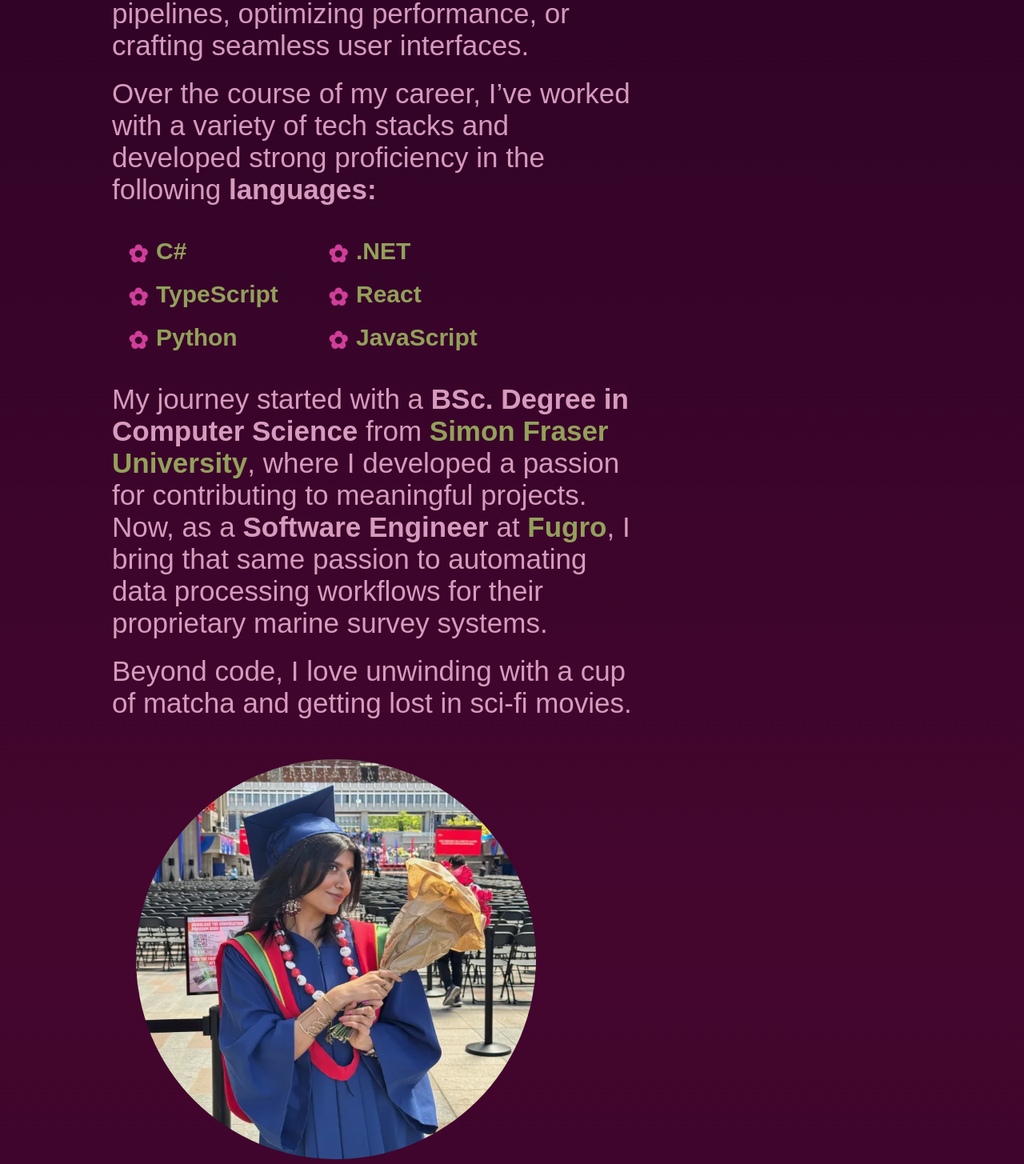
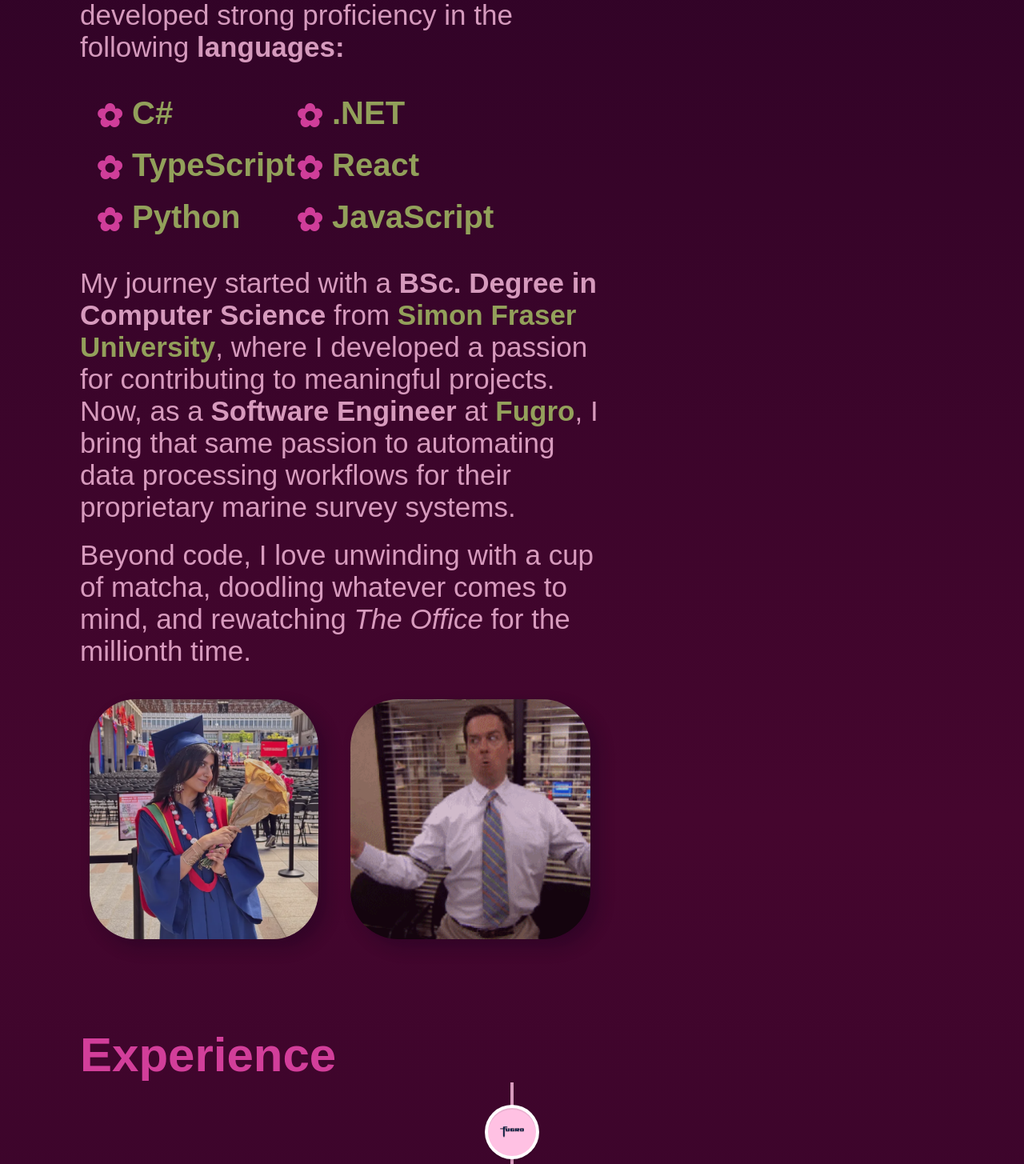
Before and after one commit to divyasoneji/Portfolio, a React (Vite) app: page / in a window 1280 px wide. Shown: the part 1335-2790 px from the top of the page at 80% size. Built offline with nearby package versions, Linux system fonts and the light colour scheme; a web font is replaced by a local one.

Commit message:
Update About Section

```diff
--- a/src/App.css
+++ b/src/App.css
@@ -14,7 +14,7 @@
 
 .fade-in-section {
   opacity: 0;
-  transform: translateY(20px);
+  transform: translateY(25px);
   transition: opacity 0.6s ease-out, transform 0.6s ease-out;
 }
 
--- a/src/components/About.tsx
+++ b/src/components/About.tsx
@@ -12,7 +12,7 @@
           <div>
             <div className="about-description">
               I thrive on making things easier for people — whether it’s
-              integrating CI/CD pipelines, optimizing performance, or crafting
+              automating CI/CD pipelines, optimizing performance, or crafting
               seamless user interfaces.
             </div>
             <div className="about-description">
@@ -31,19 +31,33 @@
               proprietary marine survey systems.
             </div>
             <div className="about-description">
-              Beyond code, I love unwinding with a cup of matcha and getting
-              lost in sci-fi movies.
+              Beyond code, I love unwinding with a cup of matcha, doodling
+              whatever comes to mind, and rewatching <i>The Office</i> for the
+              millionth time.
               <div className="matcha-container">
                 <MatchaCheers></MatchaCheers>
               </div>
             </div>
           </div>
-
-          <img
-            className="about-grad-pic"
-            src="/assets/sfu-grad-pic.png"
-            alt="Grad"
-          />
+          <div>
+            <div className="about-description" id="about-media">
+              <img
+                className="keyboard-gif"
+                src="/assets/keyboard.gif"
+                alt="Keyboard"
+              />
+              <img
+                className="about-grad-pic"
+                src="/assets/sfu-grad-pic.png"
+                alt="Grad"
+              />
+              <img
+                className="the-office-gif"
+                src="/assets/the-office.gif"
+                alt="The Office"
+              />
+            </div>
+          </div>
         </div>
       </FadeInSection>
     </div>
--- a/src/components/FadeInSection.tsx
+++ b/src/components/FadeInSection.tsx
@@ -17,7 +17,7 @@
       ([entry]) => {
         setIsVisible(entry.isIntersecting); // Will reset when it goes out of view
       },
-      { threshold: 0.1 } // Adjust sensitivity as needed
+      { threshold: 0.02 } // Adjust sensitivity as needed
     );
 
     if (sectionRef.current) {
--- a/src/styles/About.css
+++ b/src/styles/About.css
@@ -2,7 +2,7 @@
 #about {
   min-height: 50vh;
   margin: auto;
-  max-width: 1000px;
+  max-width: 1180px;
   padding-bottom: 70px;
 }
 
@@ -32,15 +32,29 @@
   vertical-align: center;
 }
 
-.about-grad-pic {
-  width: 500px;
-  height: 500px;
-  opacity: 95%;
-  padding: 30px;
-  border-radius: 50%;
+#about-media {
+  display: flex;
+  flex-direction: column;
+  align-items: left;
+  justify-content: center;
 }
 
-.about-grad-pic:hover {
+.about-grad-pic,
+.the-office-gif,
+.keyboard-gif {
+  width: 350px;
+  height: 350px;
+  margin: 5px;
+  object-fit: cover;
+  border-radius: 10%;
+  margin: 20px;
+  opacity: 70%;
+  box-shadow: 10px 10px 20px var(--dark-berry-fade);
+}
+
+.about-grad-pic:hover,
+.the-office-gif:hover,
+.keyboard-gif:hover {
   transform: scale(1.05);
   transition: transform 0.3s ease-in-out;
 }
@@ -48,7 +62,6 @@
 /* For Phone Screen */
 @media only screen and (max-width: 720px) {
   #about {
-    padding-top: 30%;
     padding-bottom: 30%;
   }
 
@@ -61,12 +74,22 @@
     flex-direction: column;
   }
 
-  .about-grad-pic {
-    width: 250px;
-    height: 250px;
-    opacity: 95%;
-    padding: unset;
-    border-radius: 50%;
+  #about-media {
+    flex-direction: row;
+    align-items: center;
+  }
+
+  .about-grad-pic,
+  .the-office-gif {
+    width: 150px;
+    height: 150px;
+    margin: 12px;
+    border-radius: 15%;
+
+  }
+
+  .keyboard-gif {
+    display: none;
   }
 
   .matcha-container {
@@ -87,4 +110,23 @@
   .matcha-container {
     display: none;
   }
+
+  .keyboard-gif {
+    display: none;
+  }
+
+  #about-media {
+    flex-direction: row;
+    align-items: center;
+  }
+
+  .about-grad-pic,
+  .the-office-gif {
+    width: 300px;
+    height: 300px;
+    object-fit: cover;
+    border-radius: 20%;
+    margin: 20px;
+    opacity: 80%;
+  }
 }
--- a/src/styles/Home.css
+++ b/src/styles/Home.css
@@ -69,14 +69,14 @@
 
 .intro-go-down:hover {
   font-size: 60px !important;
-  transition: transform 0.3s ease-in-out !important;
+  transition: transform 0.5s ease-in-out !important;
 }
 
 /* For Phone Screen */
 @media only screen and (max-width: 720px) {
   #home {
     min-height: unset;
-    padding-top: 15%;
+    padding-top: 0%;
     margin: 0;
     align-items: center;
   }
@@ -84,16 +84,16 @@
   .intro-profile-picture {
     width: 150px;
     height: 150px;
-    margin-bottom: 20px;
+    margin-bottom: 0px;
   }
 
   .intro-title {
-    font-size: 40px;
-    margin-bottom: unset;
+    font-size: 200%;
+    margin-bottom: -10px;
   }
 
   .intro-name {
-    font-size: 40px;
+    font-size: 35px;
   }
 
   .intro-social-icon {
@@ -106,7 +106,7 @@
   }
 
   .intro-go-down {
-    padding-top: 20%;
+    padding-top: 5%;
     font-size: 30px !important;
     padding-bottom: 20%;
   }
@@ -119,14 +119,13 @@
 /* For Tablet Screen */
 @media only screen and (min-width: 720px) and (max-width: 1366px) {
   #home {
-    padding-top: 10%;
     padding-left: unset;
     padding-right: unset;
   }
 
   .intro-profile-picture {
-    width: 280px;
-    height: 280px;
+    width: 250px;
+    height: 250px;
   }
 
   .intro-title {
@@ -148,7 +147,7 @@
   }
 
   .intro-go-down {
-    padding-top: 10%;
+    padding-top: 5%;
     font-size: 50px !important;
     padding-bottom: 20%;
   }
--- a/src/styles/MatchaCheers.css
+++ b/src/styles/MatchaCheers.css
@@ -10,7 +10,7 @@
 .hover-text {
     position: absolute;
     top: 50%;
-    right: -80px;
+    right: -30px;
     font-size: 26px;
     opacity: 0.8;
     color: var(--pink-glow);
--- a/src/styles/NavigationMenu.css
+++ b/src/styles/NavigationMenu.css
@@ -16,8 +16,9 @@
     border-radius: 50%;
 }
 
-.menu-icon:hover, .menu-icon-close:hover{
+.menu-icon-open:hover, .menu-icon-close:hover{
     transform: scale(1.2) !important;
+    transition: transform 0.3s ease-in-out !important;
 }
 
 .bubble-container {
--- a/src/styles/TechStack.css
+++ b/src/styles/TechStack.css
@@ -14,8 +14,8 @@
 
 #tech-stack li {
   position: relative;
-  padding-left: 35px;
-  font-size: 25px;
+  padding-left: 40px;
+  font-size: 30px;
   font-weight: bold;
   color: var(--cute-lime-fade);
 }
@@ -30,8 +30,8 @@
 /* For Phone Screen */
 @media only screen and (max-width: 720px) {
   #tech-stack li {
-    font-size: 18px;
-    padding-left: 20px;
+    font-size: 20px;
+    padding-left: 25px;
     padding-bottom: 20px;
   }
 
@@ -43,8 +43,8 @@
 /* For Tablet Screen */
 @media only screen and (min-width: 820px) and (max-width: 1366px) {
   #tech-stack li {
-    font-size: 30px;
-    padding-left: 35px;
+    font-size: 40px;
+    padding-left: 45px;
     padding-bottom: 20px;
   }
 
```
Also changed, not shown: public/assets/the-office.gif (added).
